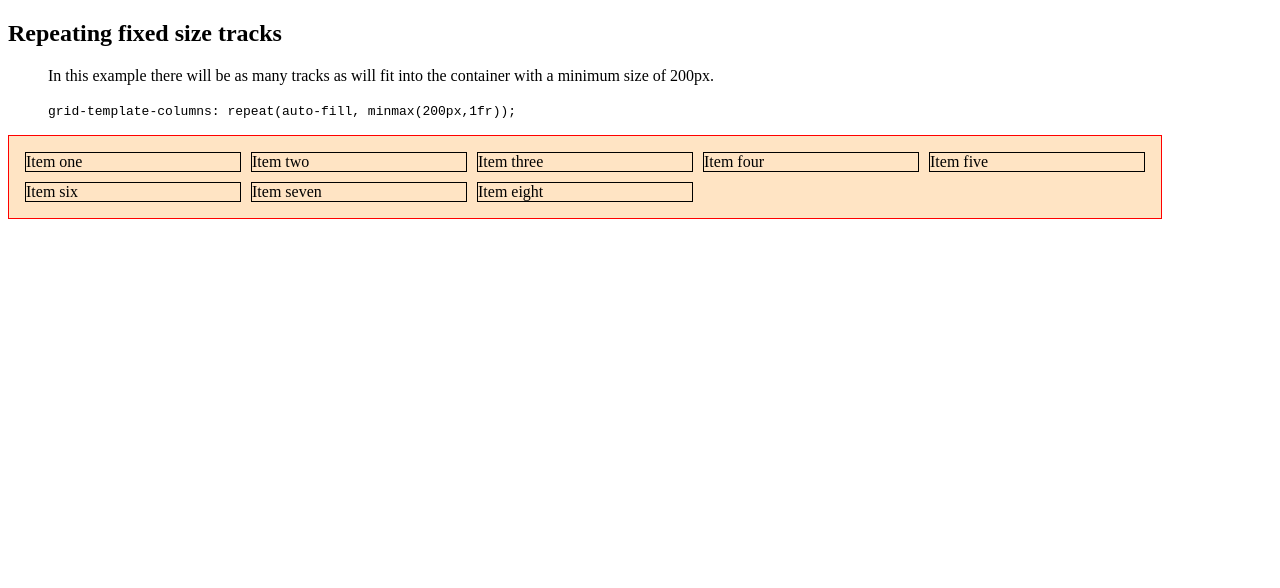
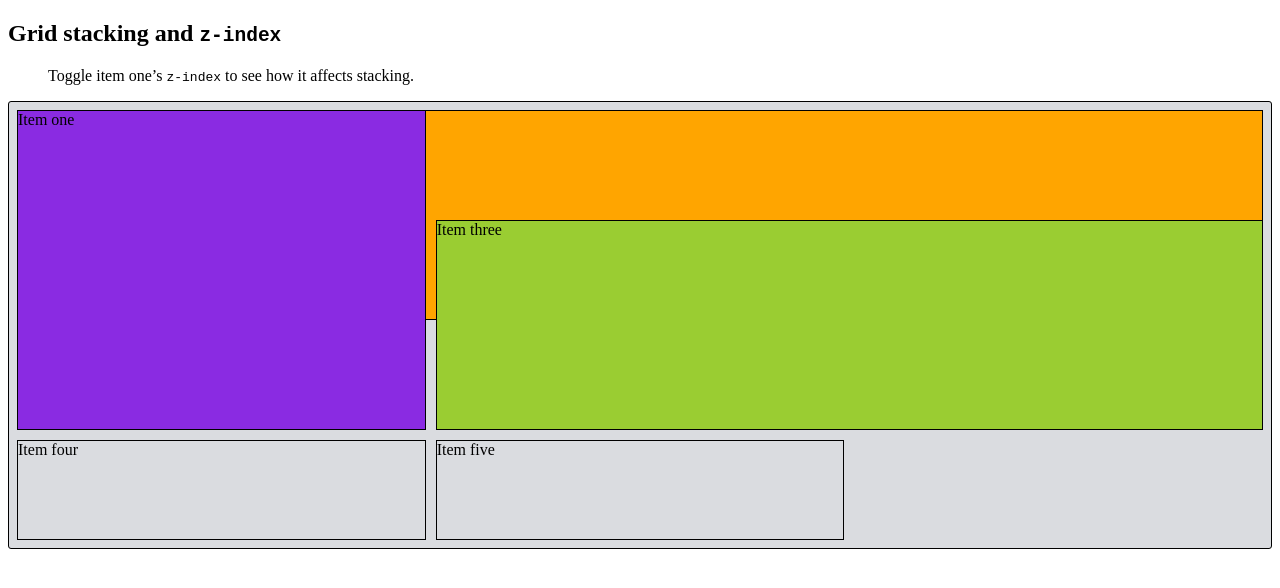
Before and after one commit to amar-ashfaq/html-css-lab, a plain HTML site: page grid/index.html in a window 1280 px wide. Drawn offline with Linux system fonts and the light colour scheme.

Commit message:
Experimenting with Grid.

```diff
--- a/grid/index.html
+++ b/grid/index.html
@@ -10,17 +10,11 @@
     <main>
       <div class="wrapper">
         <article class="flow">
-          <h1>Repeating fixed size tracks</h1>
+          <h1>Grid stacking and <code>z-index</code></h1>
           <figure class="callout">
             <p>
-              In this example there will be as many tracks as will fit into the
-              container with a minimum size of 200px.
-            </p>
-            <p>
-              <code
-                >grid-template-columns: repeat(auto-fill,
-                minmax(200px,1fr));</code
-              >
+              Toggle item one’s <code>z-index</code> to see how it affects
+              stacking.
             </p>
           </figure>
 
@@ -30,9 +24,6 @@
             <div class="box">Item three</div>
             <div class="box">Item four</div>
             <div class="box">Item five</div>
-            <div class="box">Item six</div>
-            <div class="box">Item seven</div>
-            <div class="box">Item eight</div>
           </div>
         </article>
       </div>
--- a/grid/styles.css
+++ b/grid/styles.css
@@ -1,21 +1,35 @@
-:root {
-  --var-col: 1fr;
-}
-
 .container {
   display: grid;
-  grid-template-columns: repeat(auto-fill, minmax(200px, 1fr));
+  grid-template-columns: 1fr 1fr 1fr;
+  grid-auto-rows: minmax(100px, auto);
+  grid-auto-flow: var(--var-packing);
   gap: 10px;
-  background-color: bisque;
-  padding: 1em;
-  max-width: 70rem;
-  border: 1px solid red;
-}
-
-select {
-  min-width: unset;
+  background-color: #dadce0;
+  padding: 0.5em;
+  border: 1px solid black;
+  border-radius: 3px;
 }
 
 .box {
   border: 1px solid black;
+  z-index: 0;
 }
+
+.box:nth-child(1) {
+  grid-row: 1 / 4;
+  grid-column: 1;
+  z-index: 2;
+  background: blueviolet;
+}
+
+.box:nth-child(2) {
+  grid-row: 1 / 3;
+  grid-column: 1 / -1;
+  background: orange;
+}
+
+.box:nth-child(3) {
+  grid-row: 2 / 4;
+  grid-column: 2 / -1;
+  background: yellowgreen;
+}
```
